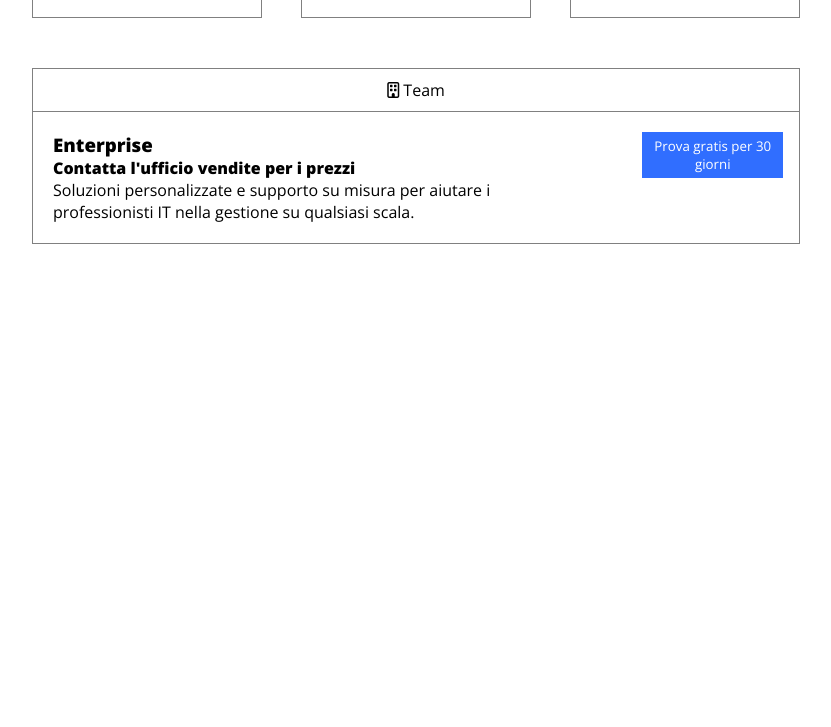
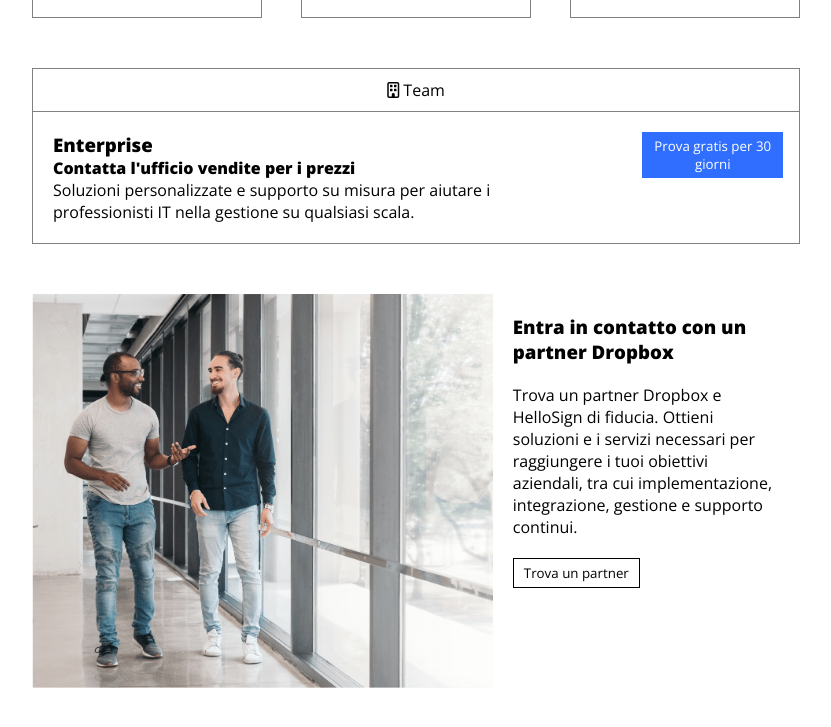
Before and after one commit to dunzolo/htmlcss-dropbox, a plain HTML site: page index.html in a window 1280 px wide. Shown: the part 1960-2687 px from the top of the page, without its empty margins (224-1055 px from the left). Before the commit the page ends 2254 px from the top, so only its background shows below. Drawn offline with nearby package versions, Linux system fonts and the light colour scheme.

Commit message:
added content third container main

```diff
--- a/css/style.css
+++ b/css/style.css
@@ -41,6 +41,10 @@
 
 .margin-bottom-50{
     margin-bottom: 50px;
+}
+
+.margin-bottom-100{
+    margin-bottom: 100px;
 }
 
 .color-blue{
@@ -199,3 +203,9 @@ header{
 .col-30 ul li span{
     padding-left: 10px;
 }
+
+.btn-transparent{
+    color: black;
+    background-color: transparent;
+    border: 1px solid black;
+}
--- a/index.html
+++ b/index.html
@@ -272,7 +272,7 @@
                 </div>
             </div>
             <!-- second container small with 1 column -->
-            <div class="container-small border-grey">
+            <div class="container-small border-grey margin-bottom-100">
                 <div class="row">
                     <div class="col-100">
                         <div class="container-top">
@@ -298,6 +298,23 @@
                     </div>
                 </div>
             </div>
+            <!-- third container small with 1 column -->
+            <div class="container-small">
+                <div class="row">
+                    <div class="col-60">
+                        <img src="./img/partner.png" alt="partner">
+                    </div>
+                    <div class="col-40">
+                        <div class="padding-20">
+                            <ul class="type-none">
+                                <li><h3>Entra in contatto con un partner Dropbox</h3></li>
+                                <li>Trova un partner Dropbox e HelloSign di fiducia. Ottieni soluzioni e i servizi necessari per raggiungere i tuoi obiettivi aziendali, tra cui implementazione, integrazione, gestione e supporto continui.</li>
+                                <li><button class="btn-sm btn-transparent">Trova un partner</button></li>
+                            </ul>
+                        </div>
+                    </div>
+                </div>
+            </div>
         </main>
         <footer>
 
```
